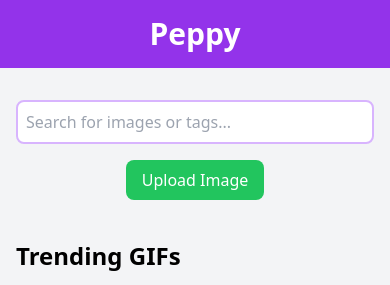
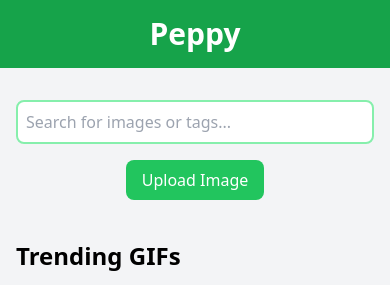
Before and after one commit to justuseapen/peppy, a Flask app: page / in a window 390 px wide. Shown: the top 285 px of the page. Run offline with Flask 3, Linux system fonts and the light colour scheme; some libraries are stand-ins or nearby versions.

Commit message:
Agent query: Does the index.html file contain a green color scheme and a trending GIFs section?

```diff
--- a/templates/index.html
+++ b/templates/index.html
@@ -8,12 +8,12 @@
     <link rel="stylesheet" href="{{ url_for('static', filename='css/styles.css') }}">
 </head>
 <body class="bg-gray-100 min-h-screen">
-    <header class="bg-purple-600 text-white p-4">
+    <header class="bg-green-600 text-white p-4">
         <h1 class="text-3xl font-bold text-center">Peppy</h1>
     </header>
     <main class="container mx-auto px-4 py-8">
         <div class="mb-8 flex flex-col md:flex-row justify-between items-center">
-            <input type="text" id="search-input" placeholder="Search for images or tags..." class="w-full md:w-3/4 p-2 rounded-lg border-2 border-purple-300 focus:outline-none focus:border-purple-500 mb-4 md:mb-0">
+            <input type="text" id="search-input" placeholder="Search for images or tags..." class="w-full md:w-3/4 p-2 rounded-lg border-2 border-green-300 focus:outline-none focus:border-green-500 mb-4 md:mb-0">
             <div class="w-full md:w-1/4 flex flex-col items-center">
                 <label for="file-upload" class="bg-green-500 text-white px-4 py-2 rounded-lg hover:bg-green-600 transition-colors cursor-pointer mb-2">
                     Upload Image
@@ -28,11 +28,11 @@
         </div>
         <div id="results" class="grid grid-cols-1 md:grid-cols-2 lg:grid-cols-3 xl:grid-cols-4 gap-4"></div>
         <div id="loading" class="text-center mt-4 hidden">
-            <div class="inline-block animate-spin rounded-full h-8 w-8 border-t-2 border-b-2 border-purple-500"></div>
+            <div class="inline-block animate-spin rounded-full h-8 w-8 border-t-2 border-b-2 border-green-500"></div>
         </div>
         <div id="error-message" class="text-red-500 text-center mt-4 hidden"></div>
         <div id="load-more" class="text-center mt-8 hidden">
-            <button id="load-more-button" class="bg-purple-500 text-white px-4 py-2 rounded-lg hover:bg-purple-600 transition-colors">Load More</button>
+            <button id="load-more-button" class="bg-green-500 text-white px-4 py-2 rounded-lg hover:bg-green-600 transition-colors">Load More</button>
         </div>
     </main>
     <div id="modal" class="fixed inset-0 bg-black bg-opacity-50 flex items-center justify-center hidden">
@@ -40,10 +40,10 @@
             <img id="modal-image" src="" alt="Full-size Image" class="max-w-full max-h-[60vh]">
             <div id="modal-tags" class="mt-4"></div>
             <div class="mt-4">
-                <input type="text" id="add-tag-input" placeholder="Add new tags (comma-separated)" class="w-full p-2 rounded-lg border-2 border-purple-300 focus:outline-none focus:border-purple-500">
+                <input type="text" id="add-tag-input" placeholder="Add new tags (comma-separated)" class="w-full p-2 rounded-lg border-2 border-green-300 focus:outline-none focus:border-green-500">
                 <button id="add-tag-button" class="mt-2 bg-blue-500 text-white px-4 py-2 rounded-lg hover:bg-blue-600 transition-colors">Add Tags</button>
             </div>
-            <button id="close-modal" class="mt-4 bg-purple-500 text-white px-4 py-2 rounded-lg hover:bg-purple-600 transition-colors">Close</button>
+            <button id="close-modal" class="mt-4 bg-green-500 text-white px-4 py-2 rounded-lg hover:bg-green-600 transition-colors">Close</button>
         </div>
     </div>
     <script src="{{ url_for('static', filename='js/app.js') }}"></script>
```
